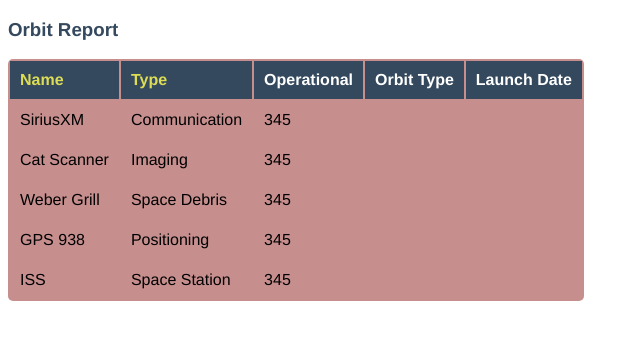
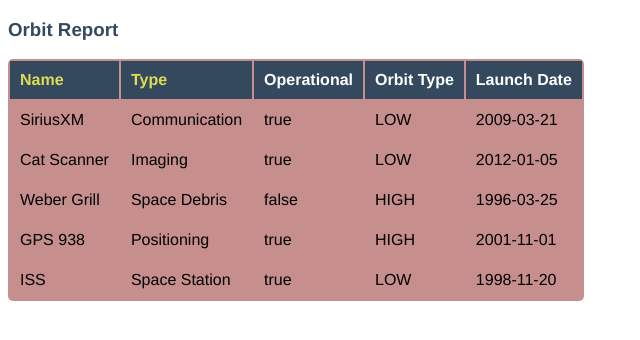
Before and after one commit to amukhjee/orbit-report, an Angular app: page / in a window 1280 px wide. Shown: the top 340 px of the page, without its empty margins (0-640 px from the left). Built offline with nearby package versions, Linux system fonts and the light colour scheme.

Commit message:
save files again

```diff
--- a/src/app/orbit-list/orbit-list.component.html
+++ b/src/app/orbit-list/orbit-list.component.html
@@ -11,6 +11,8 @@
 
     <td>{{satellite.name}}</td>
     <td>{{satellite.type}}</td>
-    <td>345</td>
+    <td>{{satellite.operational}}</td>
+    <td>{{satellite.orbitType}}</td>
+    <td>{{satellite.launchDate}}</td>
     </tr>
 </table>
```
